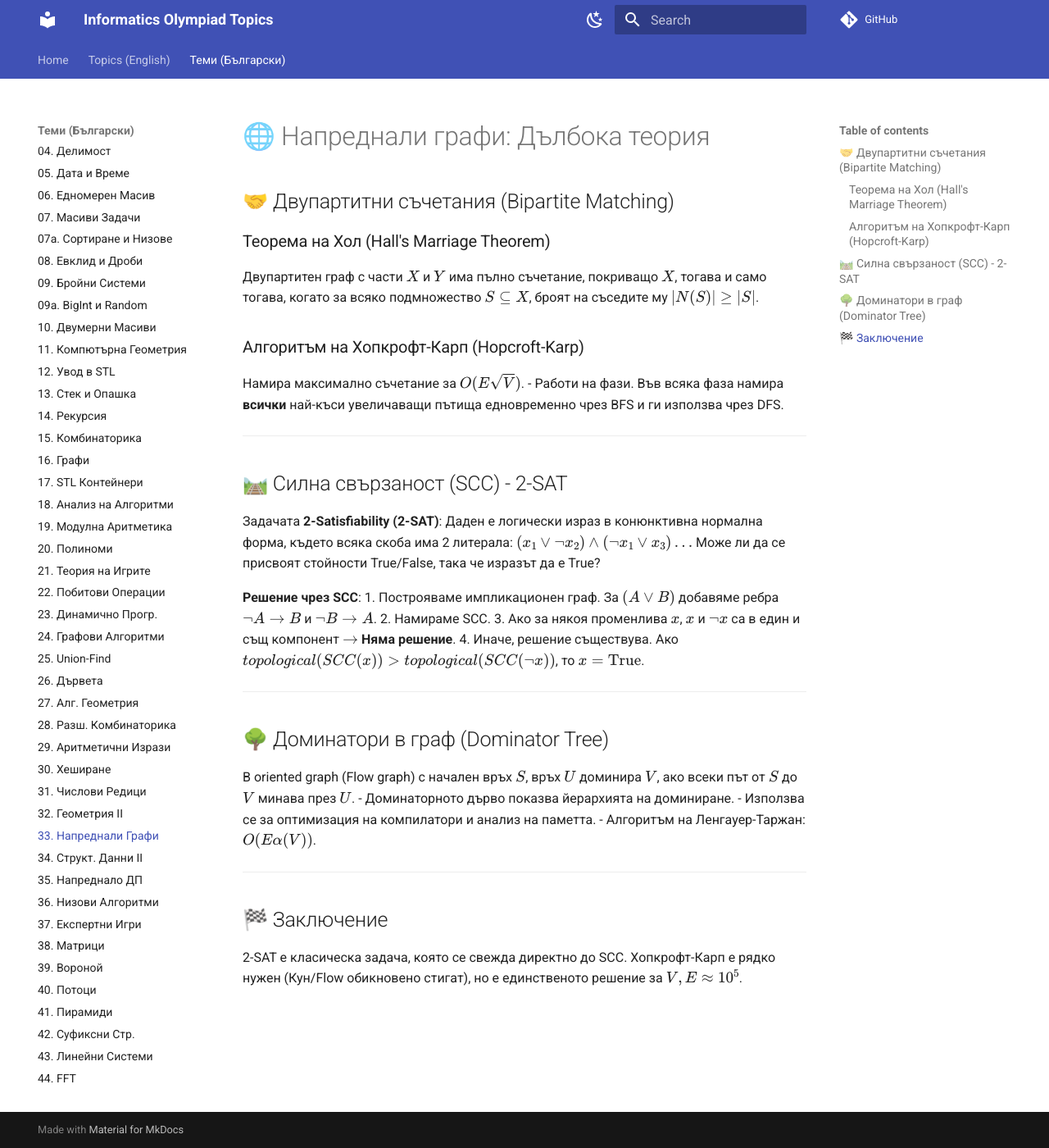
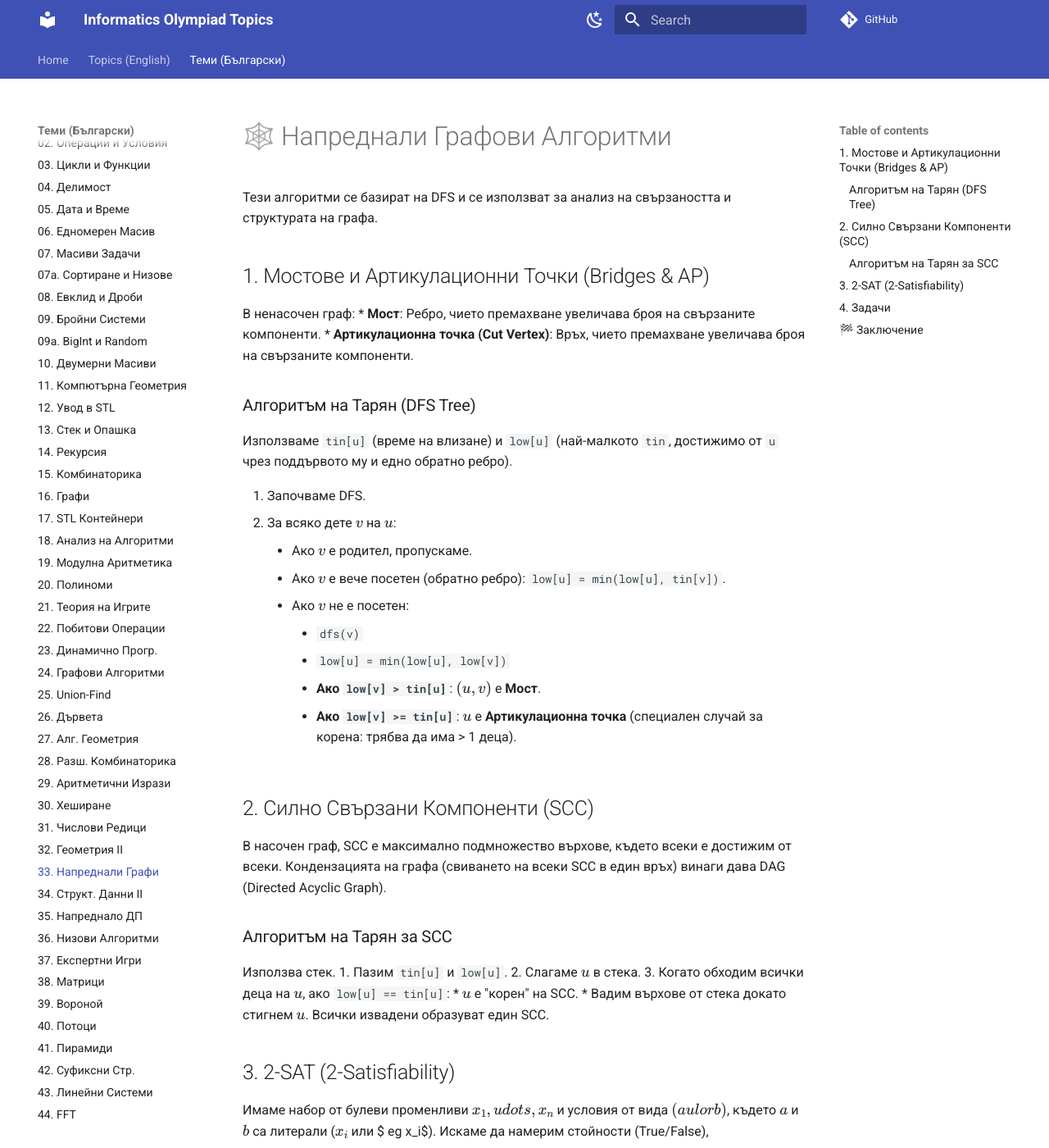
Before and after one commit to KadirYazadzhi/Informatics-Olympiad-Topics, an MkDocs documentation site: the page built from docs/BG/33.md, in a window 1280 px wide and 1400 px high. Shown: the whole window at 82% size. Built offline with MkDocs 1.6.1 and Material for MkDocs 9.7.7, drawn with Linux system fonts in a browser that asks for light colours; comment, search, counter and statistics services are not loaded; some of the changed text lies outside the part shown.

Commit message:
Expand BG/33.md: Bridges, AP, SCC, and 2-SAT

```diff
--- a/docs/BG/33.md
+++ b/docs/BG/33.md
@@ -1,39 +1,68 @@
-# 🌐 Напреднали графи: Дълбока теория
+# 🕸️ Напреднали Графови Алгоритми
 
-## 🤝 Двупартитни съчетания (Bipartite Matching)
+Тези алгоритми се базират на DFS и се използват за анализ на свързаността и структурата на графа.
 
-### Теорема на Хол (Hall's Marriage Theorem)
-Двупартитен граф с части $X$ и $Y$ има пълно съчетание, покриващо $X$, тогава и само тогава, когато за всяко подмножество $S \subseteq X$, броят на съседите му $|N(S)| \ge |S|$.
+## 1. Мостове и Артикулационни Точки (Bridges & AP)
 
-### Алгоритъм на Хопкрофт-Карп (Hopcroft-Karp)
-Намира максимално съчетание за $O(E \sqrt{V})$.
-- Работи на фази. Във всяка фаза намира **всички** най-къси увеличаващи пътища едновременно чрез BFS и ги използва чрез DFS.
+В ненасочен граф:
+*   **Мост**: Ребро, чието премахване увеличава броя на свързаните компоненти.
+*   **Артикулационна точка (Cut Vertex)**: Връх, чието премахване увеличава броя на свързаните компоненти.
 
----
+### Алгоритъм на Тарян (DFS Tree)
+Използваме `tin[u]` (време на влизане) и `low[u]` (най-малкото `tin`, достижимо от `u` чрез поддървото му и едно обратно ребро).
 
-## 🛤️ Силна свързаност (SCC) - 2-SAT
+1.  Започваме DFS.
+2.  За всяко дете $v$ на $u$:
+    *   Ако $v$ е родител, пропускаме.
+    *   Ако $v$ е вече посетен (обратно ребро): `low[u] = min(low[u], tin[v])`.
+    *   Ако $v$ не е посетен:
+        *   `dfs(v)`
+        *   `low[u] = min(low[u], low[v])`
+        *   **Ако `low[v] > tin[u]`**: $(u, v)$ е **Мост**.
+        *   **Ако `low[v] >= tin[u]`**: $u$ е **Артикулационна точка** (специален случай за корена: трябва да има > 1 деца).
 
-Задачата **2-Satisfiability (2-SAT)**:
-Даден е логически израз в конюнктивна нормална форма, където всяка скоба има 2 литерала: $(x_1 \lor \neg x_2) \land (\neg x_1 \lor x_3) \dots$
-Може ли да се присвоят стойности True/False, така че изразът да е True?
+## 2. Силно Свързани Компоненти (SCC)
 
-**Решение чрез SCC**:
-1. Построяваме импликационен граф. За $(A \lor B)$ добавяме ребра $\neg A \to B$ и $\neg B \to A$.
-2. Намираме SCC.
-3. Ако за някоя променлива $x$, $x$ и $\neg x$ са в един и същ компонент $\to$ **Няма решение**.
-4. Иначе, решение съществува. Ако $topological(SCC(x)) > topological(SCC(\neg x))$, то $x = \text{True}$.
+В насочен граф, SCC е максимално подмножество върхове, където всеки е достижим от всеки.
+Кондензацията на графа (свиването на всеки SCC в един връх) винаги дава DAG (Directed Acyclic Graph).
 
----
+### Алгоритъм на Тарян за SCC
+Използва стек.
+1.  Пазим `tin[u]` и `low[u]`.
+2.  Слагаме $u$ в стека.
+3.  Когато обходим всички деца на $u$, ако `low[u] == tin[u]`:
+    *   $u$ е "корен" на SCC.
+    *   Вадим върхове от стека докато стигнем $u$. Всички извадени образуват един SCC.
 
-## 🌳 Доминатори в граф (Dominator Tree)
+## 3. 2-SAT (2-Satisfiability)
 
-В oriented graph (Flow graph) с начален връх $S$, връх $U$ доминира $V$, ако всеки път от $S$ до $V$ минава през $U$.
-- Доминаторното дърво показва йерархията на доминиране.
-- Използва се за оптимизация на компилатори и анализ на паметта.
-- Алгоритъм на Ленгауер-Таржан: $O(E \alpha(V))$.
+Имаме набор от булеви променливи $x_1,
+udots, x_n$ и условия от вида $(a
+ulor b)$, където $a$ и $b$ са литерали ($x_i$ или $
+eg x_i$). Искаме да намерим стойности (True/False), удовлетворяващи всички условия.
 
----
+**Свеждане до SCC:**
+Условието $(a
+ulor b)$ е еквивалентно на $(
+eg a
+u	o b)$ и $(
+eg b
+u	o a)$.
+1.  Строим граф на импликациите. Върховете са $x_i$ и $
+eg x_i$.
+2.  Добавяме ребрата за всяко условие.
+3.  Намираме SCC.
+4.  Ако $x_i$ и $
+eg x_i$ са в един и същи SCC $
+u	o$ **Няма решение** (противоречие).
+5.  Иначе: Ако $topological_order(SCC(x_i)) > topological_order(SCC(
+eg x_i))$, избираме $x_i = True$.
+
+## 4. Задачи
+1.  **SPOJ EC_P**: Critical Edges (Bridges).
+2.  **SPOJ SUBMERGE**: Submerging Islands (Articulation Points).
+3.  **CSES Giant Pizza**: 2-SAT.
+4.  **Codeforces 427C**: Checkposts (SCC).
 
 ## 🏁 Заключение
-
-2-SAT е класическа задача, която се свежда директно до SCC. Хопкрофт-Карп е рядко нужен (Кун/Flow обикновено стигат), но е единственото решение за $V, E \approx 10^5$.
+`low-link` стойностите са ключът към разбирането на структурата на графа. Научете се да ги изчислявате правилно.
```
